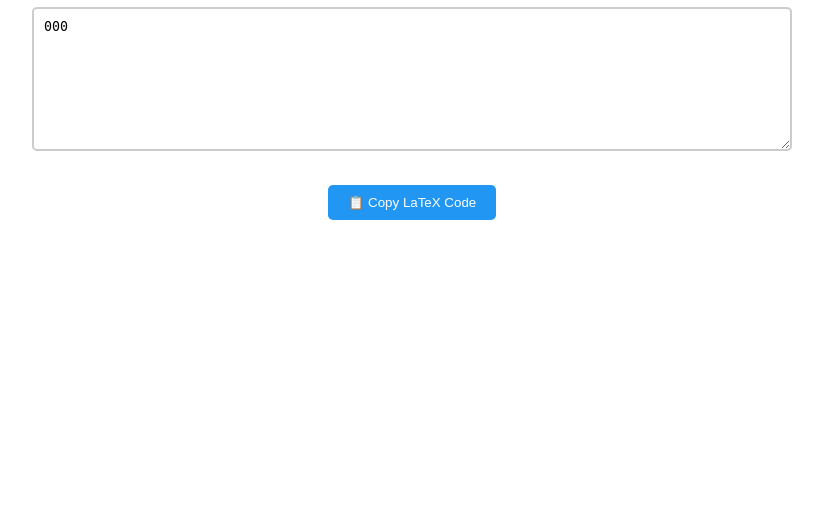
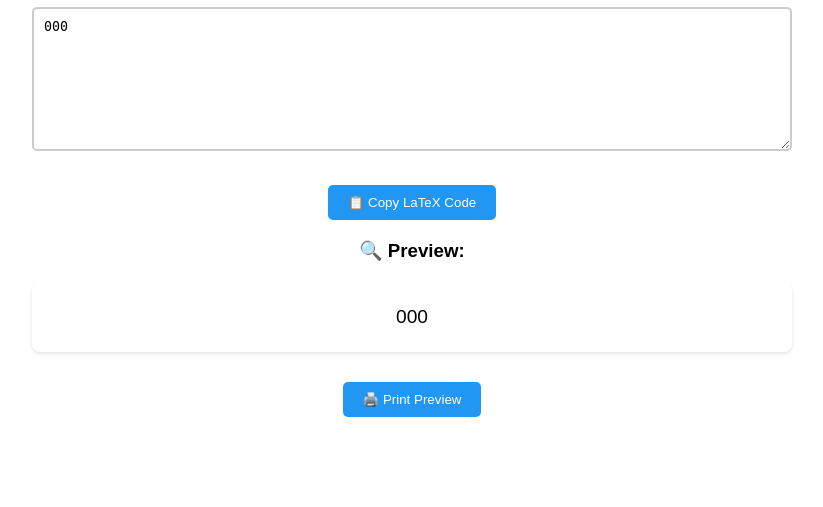
Before and after one commit to utsav2110/Handwritten-Formula-to-LaTeX-Converter, a Flask app: template templates/index.html in a window 1280 px wide. Shown: the part 408-915 px from the top of the page, without its empty margins (228-1051 px from the left). Before the commit the page ends 628 px from the top, so only its background shows below. Run offline with Flask 3, Linux system fonts and the light colour scheme; the template is opened without the code that fills it: most values are stand-ins (such as "Sample title", 1, 10 or a date in 2020).

Commit message:
added Preview Of Latex Code

```diff
--- a/app.py
+++ b/app.py
@@ -65,7 +65,15 @@ def upload():
             return f"Error from Gemini: {str(e)}", 500
 
     if not latex_code.strip().startswith("$"):
-        latex_code = f"${latex_code.strip()}$"
+        # Remove any extra whitespace between equations
+        latex_code = '\n'.join(line.strip() for line in latex_code.split('\n') if line.strip())
+        # Ensure each line is properly enclosed in $$ if not already
+        latex_lines = []
+        for line in latex_code.split('\n'):
+            if not line.strip().startswith('$'):
+                line = f'$${line.strip()}$$'
+            latex_lines.append(line)
+        latex_code = '\n'.join(latex_lines)
 
     full_latex_code = f"""\\documentclass{{article}}
     \\usepackage{{amsmath}}
--- a/static/script.js
+++ b/static/script.js
@@ -105,3 +105,31 @@ themeToggle.addEventListener('click', () => {
 const savedTheme = localStorage.getItem('theme') || 'light';
 root.setAttribute('data-theme', savedTheme);
 themeToggle.textContent = savedTheme === 'light' ? '☀️' : '🌙';
+
+function printPreview() {
+    const printWindow = window.open('', '_blank');
+    const previewContent = document.getElementById('latexPreview').innerHTML;
+
+    printWindow.document.write(`
+        <html>
+            <head>
+                <title>LaTeX Preview</title>
+                <script id="MathJax-script" async src="https://cdn.jsdelivr.net/npm/mathjax@3/es5/tex-mml-chtml.js"></script>
+                <style>
+                    body { padding: 20px; font-size: 14pt; }
+                    .preview-content { margin: 0 auto; max-width: 800px; }
+                </style>
+            </head>
+            <body>
+                <div class="preview-content">${previewContent}</div>
+            </body>
+        </html>
+    `);
+
+    printWindow.document.addEventListener('DOMContentLoaded', function() {
+        MathJax.typesetPromise().then(() => {
+            printWindow.print();
+            printWindow.close();
+        });
+    });
+}
--- a/static/style.css
+++ b/static/style.css
@@ -221,6 +221,22 @@ textarea {
     border: none;
 }
 
+.preview-container {
+    background-color: var(--background-secondary);
+    padding: 20px;
+    border-radius: 8px;
+    margin: 20px 0;
+    box-shadow: 0 2px 4px rgba(0, 0, 0, 0.1);
+    overflow-x: auto;
+    font-size: 1.2em;
+    line-height: 1.6;
+}
+
+[data-theme="dark"] .preview-container {
+    background-color: var(--background-primary);
+    box-shadow: 0 2px 4px rgba(255, 255, 255, 0.1);
+}
+
 /* Improve readability on mobile screens */
 @media (max-width: 768px) {
     body {
--- a/templates/index.html
+++ b/templates/index.html
@@ -49,9 +49,23 @@
                     {% endif %}
                 </div>
                 <p id="copy-status" style="color: green"></p>
+
+                <h3>🔍 Preview:</h3>
+                <div class="preview-container" id="latexPreview">
+                    {{ latex_code | safe }}
+                </div>
+                <div class="button-container">
+                    <button onclick="printPreview()">🖨️ Print Preview</button>
+                </div>
             {% endif %}
 
         </div>
         <script src="/static/script.js"></script>
+        <script>
+            {% if latex_code %}
+                // Trigger MathJax to process the newly added content
+                MathJax.typesetPromise();
+            {% endif %}
+        </script>
     </body>
 </html>
```
